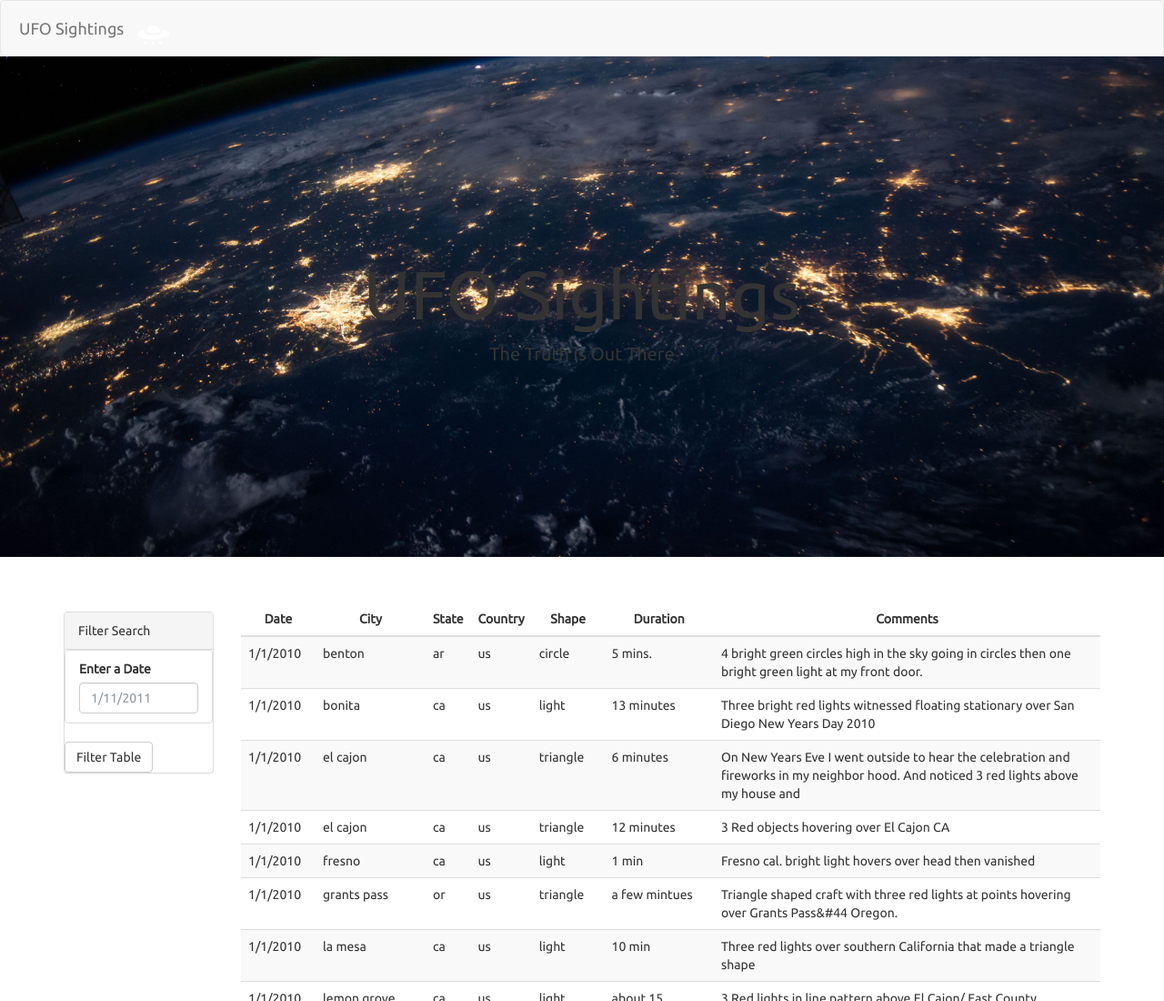
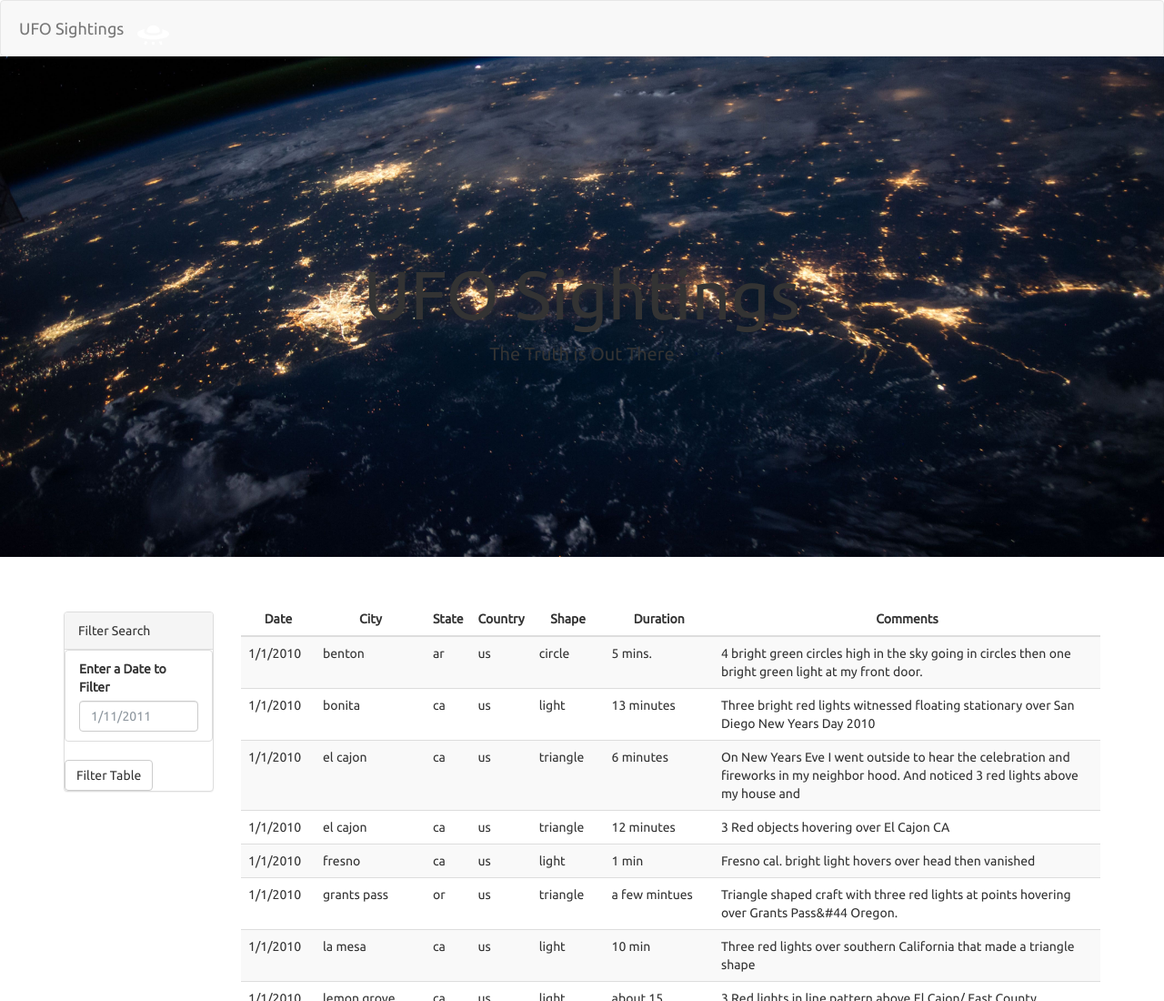
Before and after one commit to scottcerny949/javascript-challenge, a plain HTML site: page UFO-level-1/index.html in a window 1280 px wide. Shown: the top 1100 px of the page at 91% size. Drawn offline with nearby package versions, Linux system fonts and the light colour scheme.

Commit message:
updated readme

```diff
--- a/UFO-level-1/index.html
+++ b/UFO-level-1/index.html
@@ -36,7 +36,7 @@
                   <div class="form-group">
                     <ul class="list-group" id="filters">
                       <li class="filter list-group-item">
-                        <label for="date">Enter a Date</label>
+                        <label for="date">Enter a Date to Filter</label>
                         <input class="form-control" id="datetime" type="text" placeholder="1/11/2011">
                       </li>
                     </ul>
```
Also changed, not shown: 1 other file.
